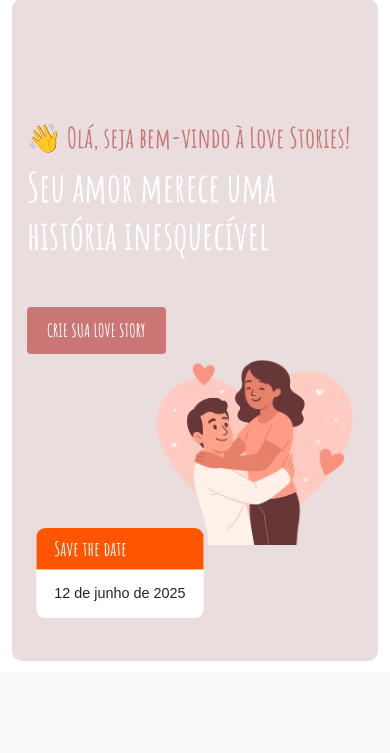
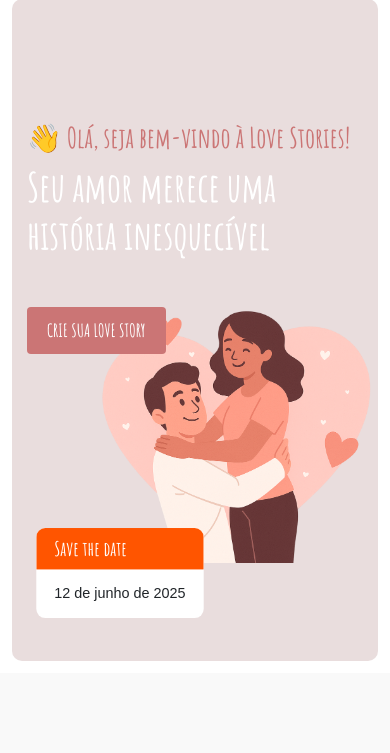
Before and after one commit to fiorellizz/lovestories, a Django app: page / in a window 390 px wide. Shown: the part 99-852 px from the top of the page. Run offline with Django 5.2, Linux system fonts and the light colour scheme; some libraries are stand-ins or nearby versions.

Commit message:
fix: aumento no tamanho da imagem do hero

```diff
--- a/templates/static/home/css/tooplate-wedding-lite.css
+++ b/templates/static/home/css/tooplate-wedding-lite.css
@@ -976,6 +976,7 @@ strong {
     z-index: 0;
     padding: 30px 15px !important;
     background-position: 80% 75%;
+    background-size: 500px;
   }
 
   .save-the-date-wrap {
```
